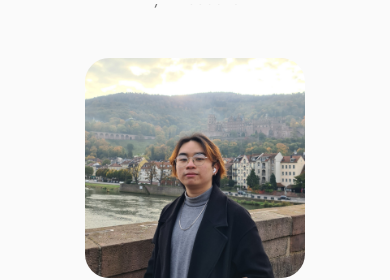
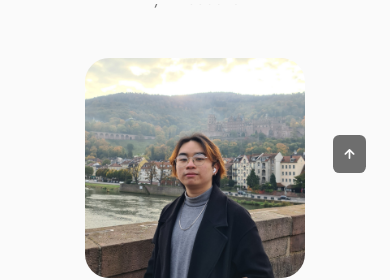
Before and after one commit to SShindow/portfolio, a React (Create React App) app: page / in a window 390 px wide. Shown: the part 840-1120 px from the top of the page. Built offline with nearby package versions, Linux system fonts and the light colour scheme.

Commit message:
scroll-to-top

```diff
--- a/src/App.js
+++ b/src/App.js
@@ -10,6 +10,7 @@
 import Testimonials from './components/testimonials/Testimonials';
 import Contact from './components/contact/Contact';
 import Footer from './components/footer/Footer';
+import ScrollToTop from './components/scrolltotop/ScrollToTop';
 
 const App = () => {
   return (
@@ -25,8 +26,10 @@
         <Projects />
         <Testimonials />
         <Contact />
-        <Footer />
       </main>
+
+      <Footer />
+      <ScrollToTop />
     </>
   )
 }
--- /dev/null
+++ b/src/components/scrolltotop/ScrollToTop.jsx
@@ -0,0 +1,18 @@
+import React from 'react'
+import './scrolltotop.css'
+
+const ScrollToTop = () => {
+    window.addEventListener('scroll',
+    function(){
+        const scrollUp = document.querySelector('.scrolltotop');
+        if (this.scrollY >= 560) scrollUp.classList.add('show-scroll')
+        else scrollUp.classList.remove('show-scroll');
+    })
+    return (
+    <a href="#" className="scrolltotop">
+        <i className="uil uil-arrow-up scrolltotop__icon"></i>
+    </a>
+)
+}
+
+export default ScrollToTop
--- /dev/null
+++ b/src/components/scrolltotop/scrolltotop.css
@@ -0,0 +1,54 @@
+.scrolltotop{
+    position: fixed;
+    right: 2.5rem;
+    bottom: -20%;
+    background-color: var(--title-color);
+    opacity: .7;
+    padding: .3rem 0.5rem;
+    border-radius: .4rem;
+    z-index: (--z-tooltip);
+    transition: .4s;
+}
+
+.scrolltotop__icon{
+    font-size: 1.5rem;
+    color: var(--container-color);
+}
+
+.scrolltotop:hover{
+    background-color: var(--title-color-dark);
+}
+
+.show-scroll{
+    bottom: 3rem;
+}
+
+/* Breakpoints */
+/* For large devices */
+@media screen and (max-width: 992px){
+    .scrolltotop{
+        right: 1.5rem;
+        padding: 0.25rem 0.4rem
+    }
+
+    .scrolltotop__icon{
+        font-size: 1.25rem;
+    }
+}
+
+/* For medium devices */
+@media screen and (max-width: 768px){
+    .show-scroll{
+        bottom: 4rem;
+    }
+}
+@media screen and (max-width: 576px){
+
+}
+
+/* For small devices */
+@media screen and (max-width: 350px){
+    .scrolltotop{
+        right: 1.rem;
+    }
+}
```
